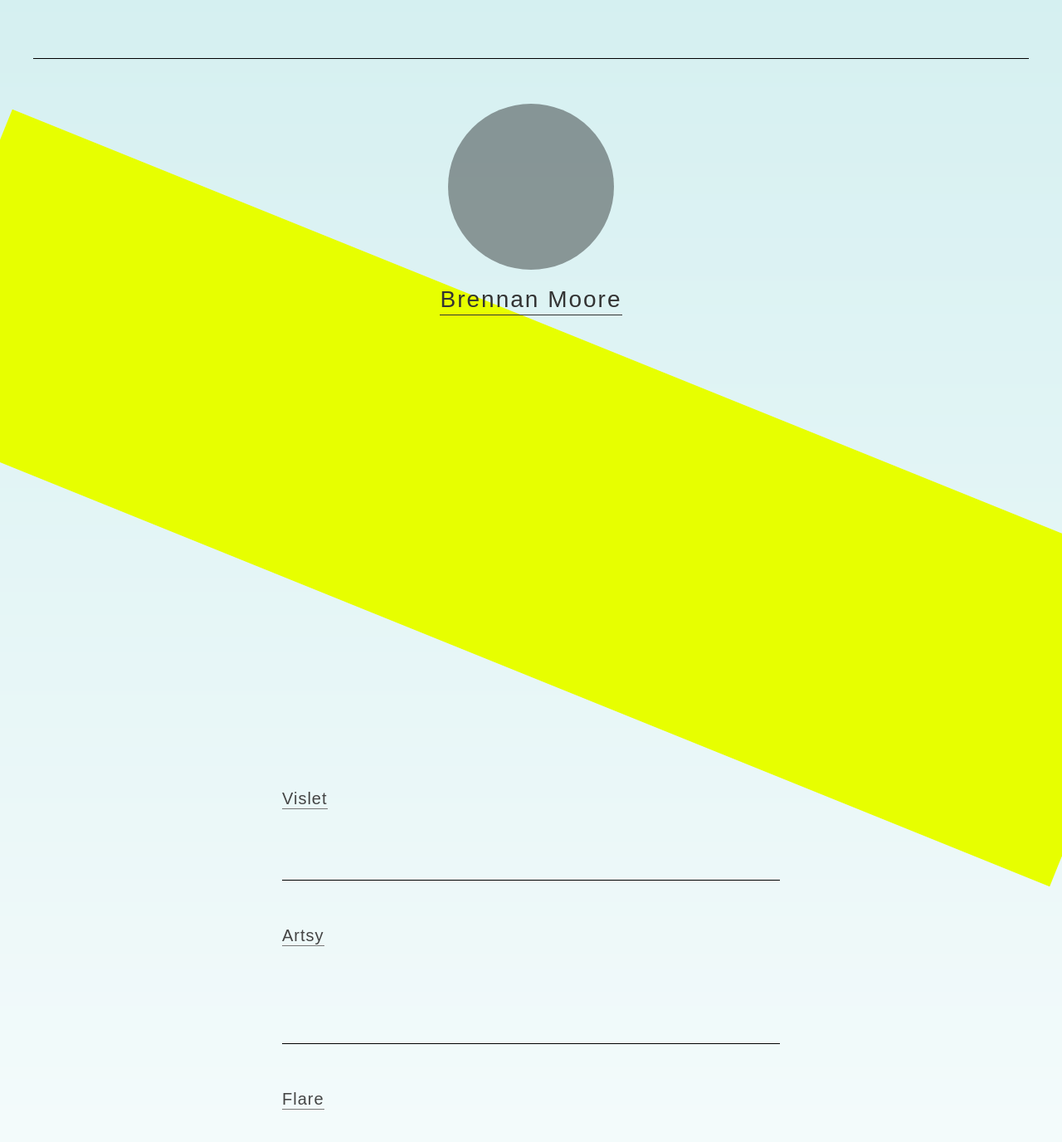
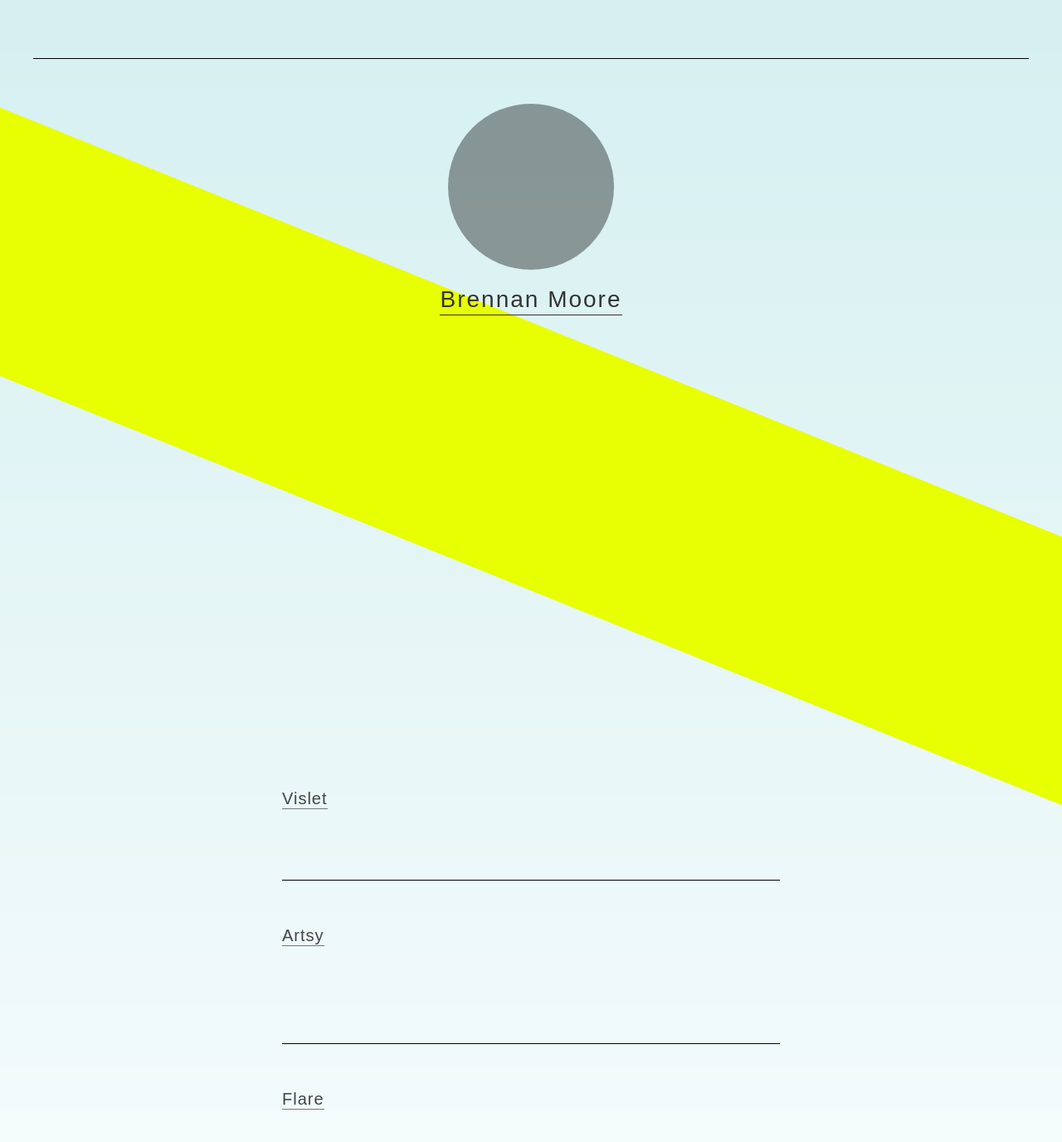
Before and after one commit to zamiang/zamiang-dot-com, a Jekyll site: the page built from index.html, in a window 1280 px wide and 1400 px high. Shown: the top 1376 px of the window at 83% size. Built offline with Jekyll 4.4.1, drawn with Linux system fonts in a browser that asks for light colours; nearby versions of some CDN libraries; Markdown is read by kramdown in place of the engine named in the settings; grey boxes are pictures that could not be loaded.

Commit message:
smaller bar

```diff
--- a/assets/stylesheets/common.sass
+++ b/assets/stylesheets/common.sass
@@ -231,7 +231,7 @@ section
 .side-gradient
   position: fixed
   top: 400px
-  height: 400px
+  height: 300px
   width: 118%
   left: -9%
   background: #E7FF00
```
Also changed, not shown: Gemfile.lock.
